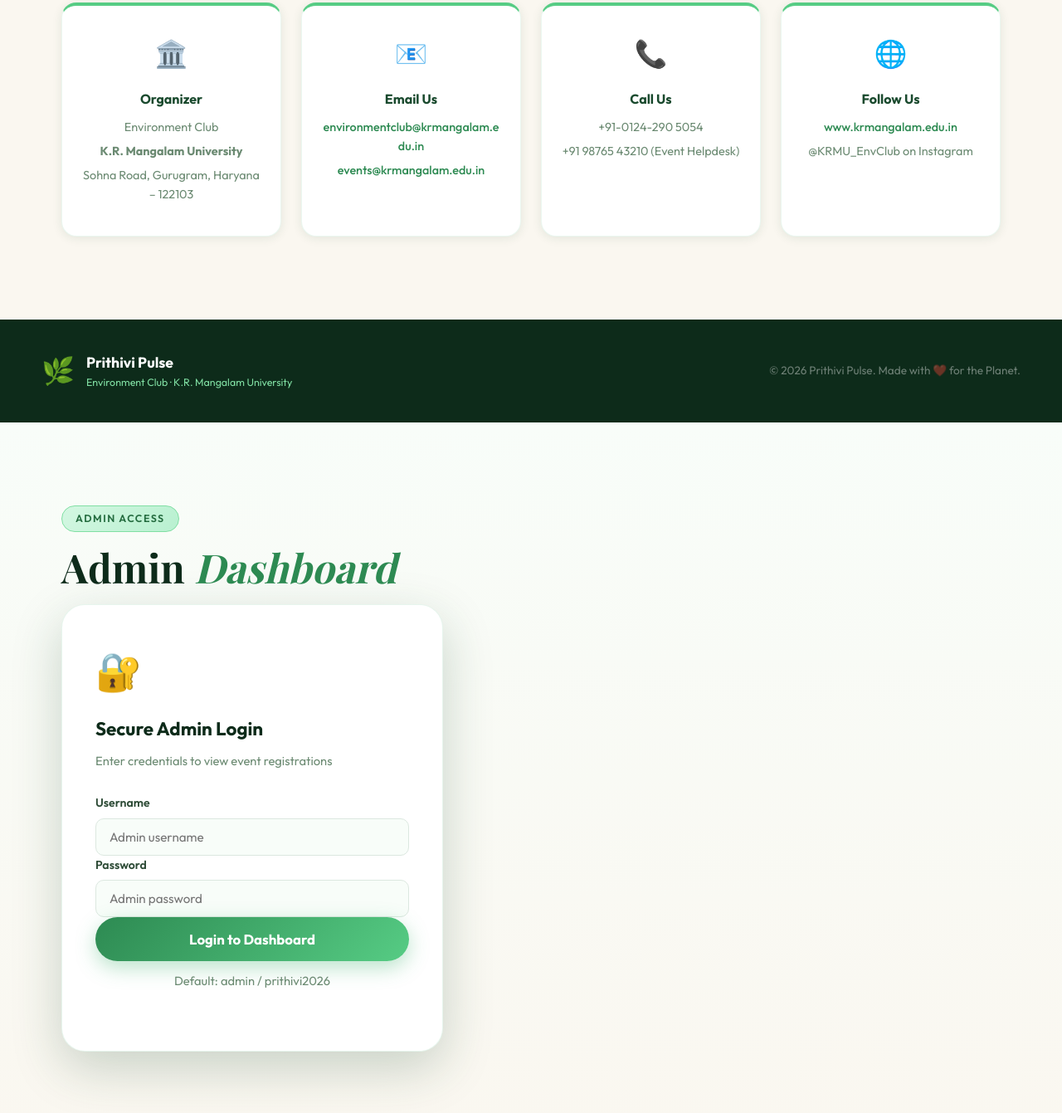
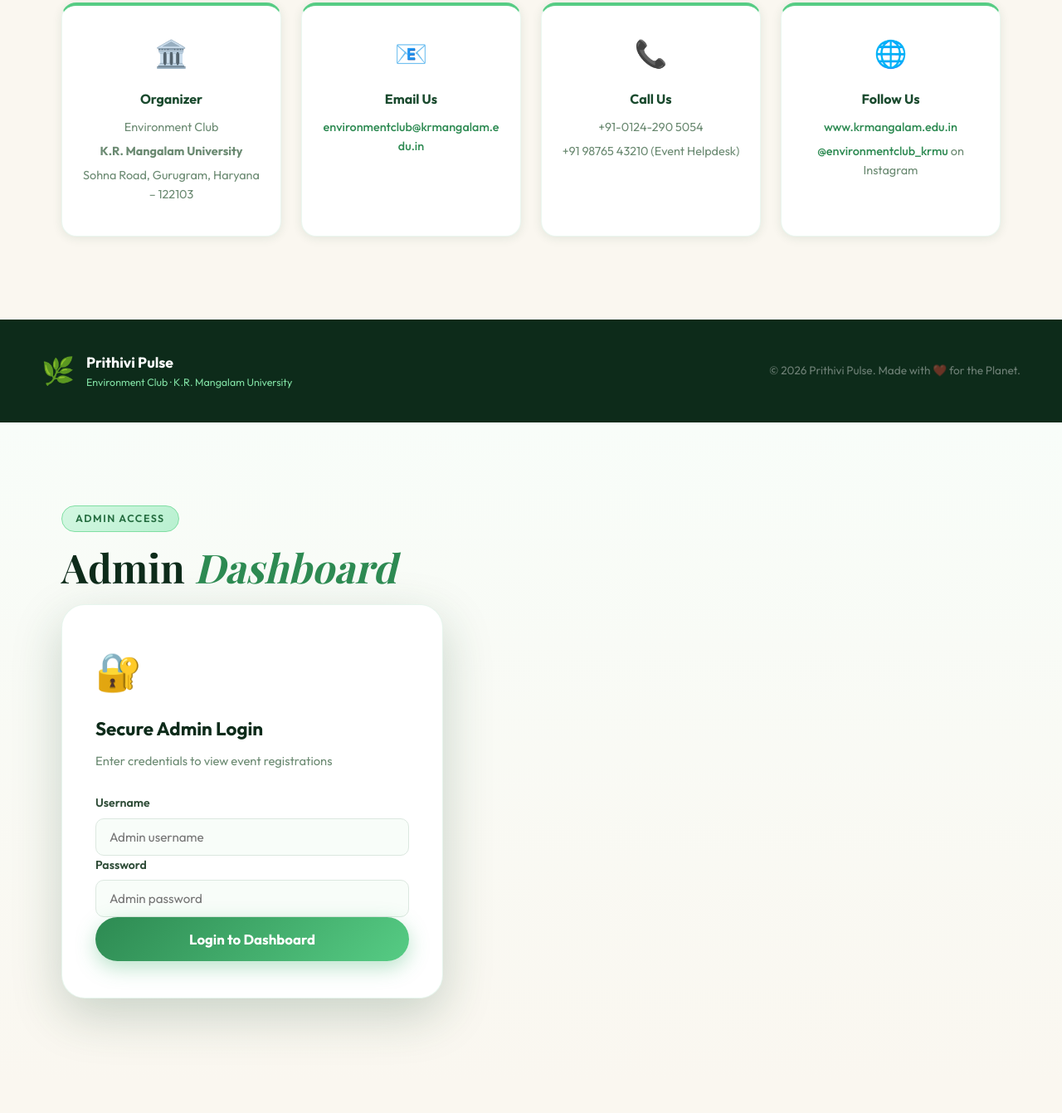
Before and after one commit to Devansh2305-code/Prithvi-Pulse, a plain HTML site: page index.html in a window 1280 px wide. Shown: the part 4639-5980 px from the top of the page at 83% size. After the commit the page ends 5942 px from the top, so only its background shows below. Drawn offline with nearby package versions, Linux system fonts and the light colour scheme; a web font is replaced by a local one.

Commit message:
changes 1

```diff
--- a/app.js
+++ b/app.js
@@ -240,7 +240,7 @@
     document.getElementById('adminDashboard').classList.remove('hidden');
     renderAdminDashboard();
   } else {
-    alert('❌ Invalid credentials.\n\nHint: admin / prithivi2026');
+    alert('❌ Invalid credentials.');
   }
 }
 
--- a/index.html
+++ b/index.html
@@ -420,7 +420,6 @@
           <div class="contact-icon">📧</div>
           <h4>Email Us</h4>
           <p><a href="mailto:environmentclub@krmangalam.edu.in">environmentclub@krmangalam.edu.in</a></p>
-          <p><a href="mailto:events@krmangalam.edu.in">events@krmangalam.edu.in</a></p>
         </div>
         <div class="contact-card">
           <div class="contact-icon">📞</div>
@@ -432,7 +431,7 @@
           <div class="contact-icon">🌐</div>
           <h4>Follow Us</h4>
           <p><a href="https://www.krmangalam.edu.in" target="_blank">www.krmangalam.edu.in</a></p>
-          <p>@KRMU_EnvClub on Instagram</p>
+          <p><a href="https://www.instagram.com/environmentclub_krmu?igsh=Nnc5OHpvdnBkajI0" target="_blank">@environmentclub_krmu</a> on Instagram</p>
         </div>
       </div>
     </div>
@@ -482,7 +481,7 @@
             <input type="password" id="admin-pass" placeholder="Admin password" />
           </div>
           <button class="btn-submit" onclick="adminLogin()">Login to Dashboard</button>
-          <p class="admin-hint">Default: admin / prithivi2026</p>
+
         </div>
       </div>
 
```
